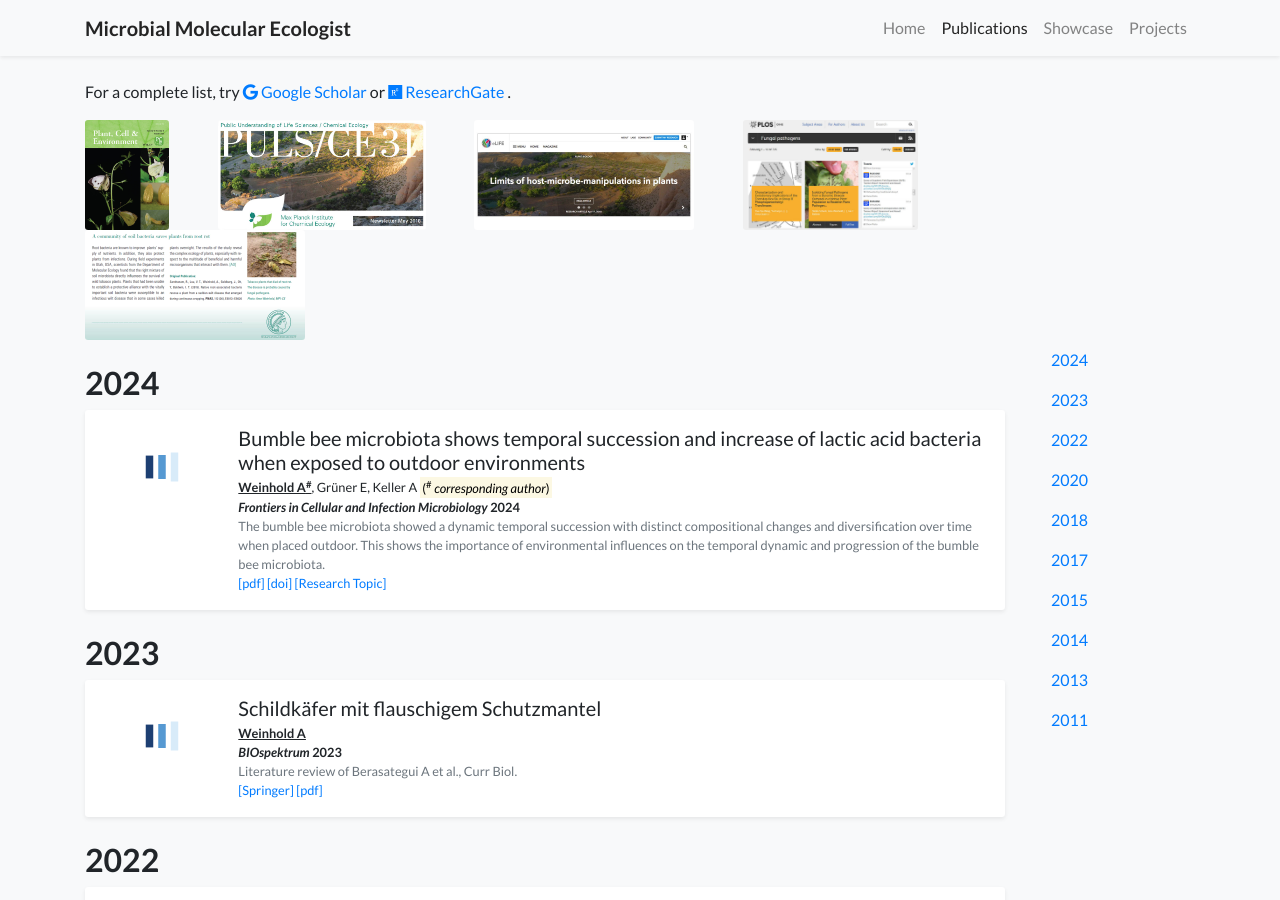
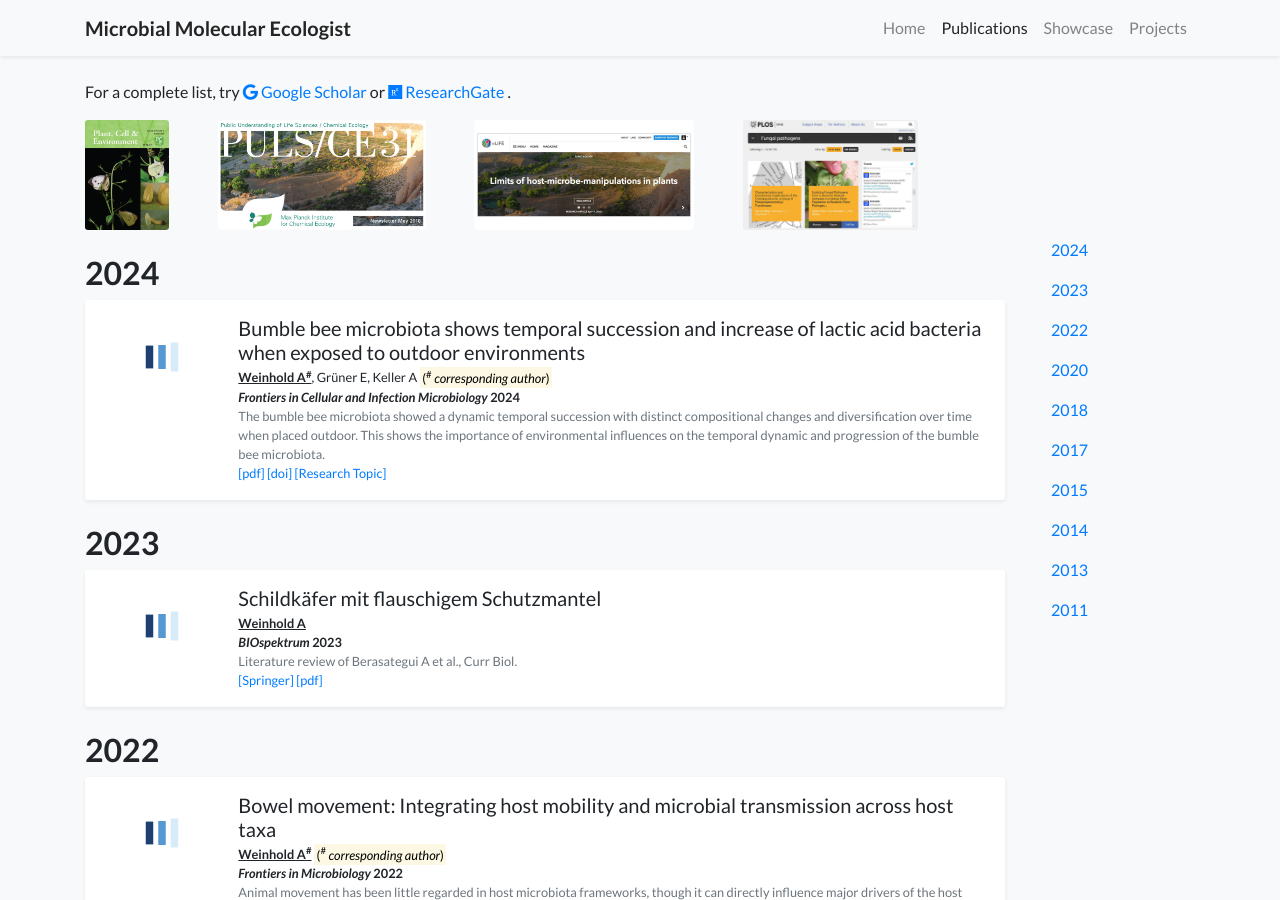
Before and after one commit to micromole/micromole.github.io, a Jekyll site: the page built from publications.html, in a window 1280 px wide and 900 px high. Built offline with Jekyll 4.4.1, drawn with Linux system fonts in a browser that asks for light colours; nearby versions of some CDN libraries; comment, search, counter and statistics services are not loaded; a style sheet for code colours, icons or effects is not loaded.

Commit message:
Update publications.html

```diff
--- a/publications.html
+++ b/publications.html
@@ -22,7 +22,6 @@ body_attr: >-
             <img src="/assets/images/covers/cover_PULS.jpg" alt="Image 2" class="rounded-sm img-fluid small-img">
             <img src="/assets/images/covers/cover_elife.jpg" alt="Image 3" class="rounded-sm img-fluid small-img">
             <img src="/assets/images/covers/cover_plos.jpg" alt="Image 3" class="rounded-sm img-fluid small-img">
-            <img src="/assets/images/covers/cover_mpg.jpg" alt="Image 3" class="rounded-sm img-fluid small-img">
         </div>
     </div>
 </div>
```
